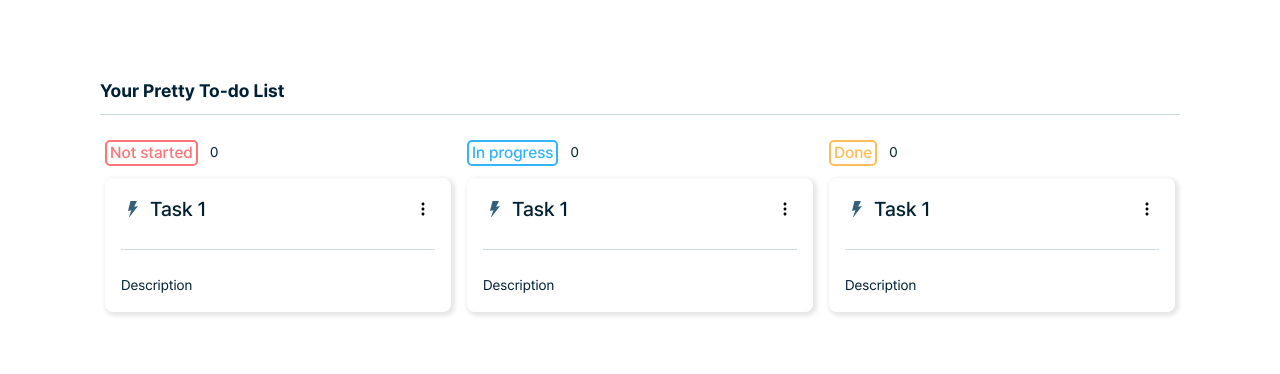
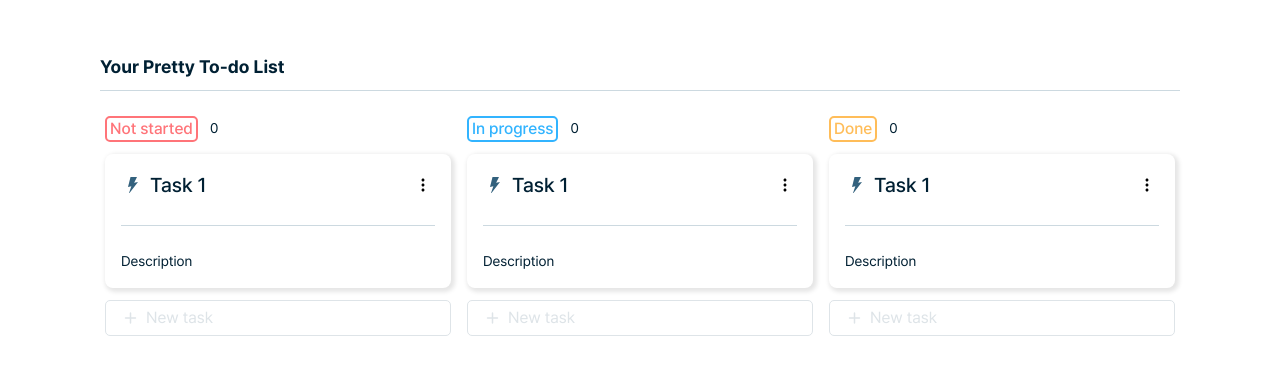
Before and after one commit to koreanerd/JoBeen_ToDoPage, a Next.js app: page / in a window 1280 px wide. Shown: the part 206-580 px from the top of the page. Built offline with nearby package versions, Linux system fonts and the light colour scheme.

Commit message:
ui: create task button design

```diff
--- a/src/components/board/BoardColumn.tsx
+++ b/src/components/board/BoardColumn.tsx
@@ -1,5 +1,6 @@
 import { cva } from 'class-variance-authority';
 import TaskCard from '@/components/card/TaskCard';
+import SvgIcon from '../icons/SvgIcon';
 
 interface BoardColumnProps {
   status: 'notStarted' | 'inProgress' | 'done';
@@ -31,6 +32,18 @@ export default function BoardColumn({ status, title }: BoardColumnProps) {
       <div>
         <TaskCard />
       </div>
+
+      <div className="flex items-center gap-[5px] py-[5px] pl-[15px] border border-fade mt-[12px] rounded-[5px] hover:border-none hover:bg-accent">
+        <SvgIcon
+          className="text-fade"
+          width={20}
+          height={20}
+          pathData="M9.5 4.25C9.91421 4.25 10.25 4.58579 10.25 5V9.25H14.5C14.9142 9.25 15.25 9.58579 15.25 10C15.25 10.4142 14.9142 10.75 14.5 10.75H10.25V15C10.25 15.4142 9.91421 15.75 9.5 15.75C9.08579 15.75 8.75 15.4142 8.75 15V10.75H4.5C4.08579 10.75 3.75 10.4142 3.75 10C3.75 9.58579 4.08579 9.25 4.5 9.25H8.75V5C8.75 4.58579 9.08579 4.25 9.5 4.25Z"
+          viewBox="0 0 20 20"
+        />
+
+        <div className="text-subHeading text-fade">New task</div>
+      </div>
     </div>
   );
 }
```
